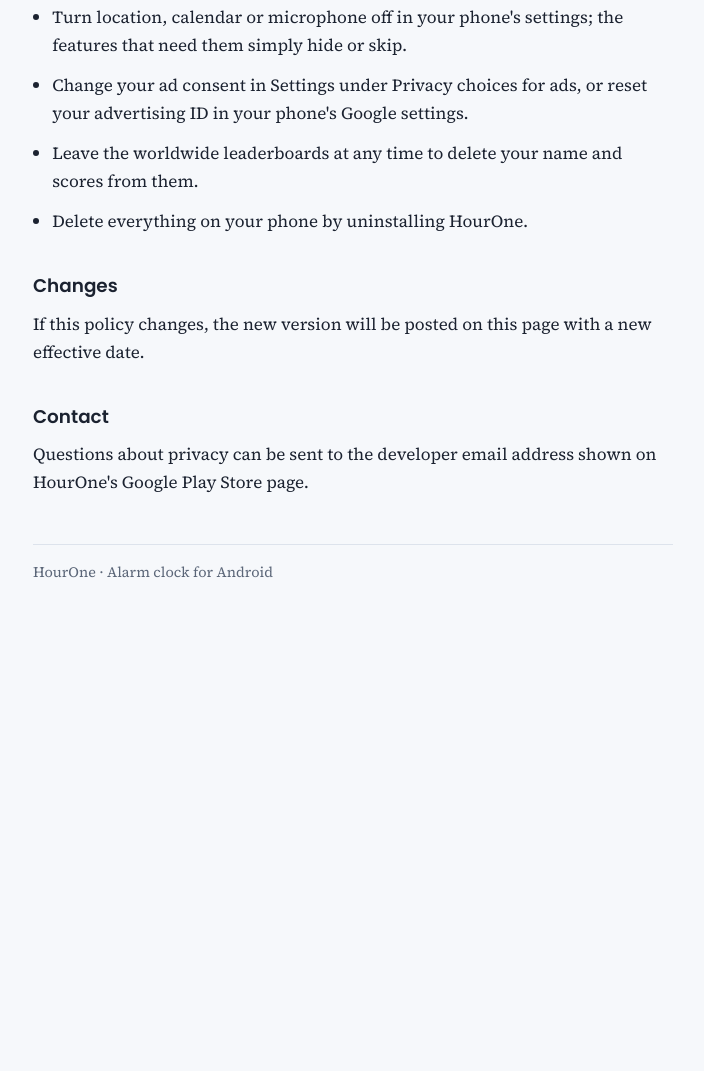
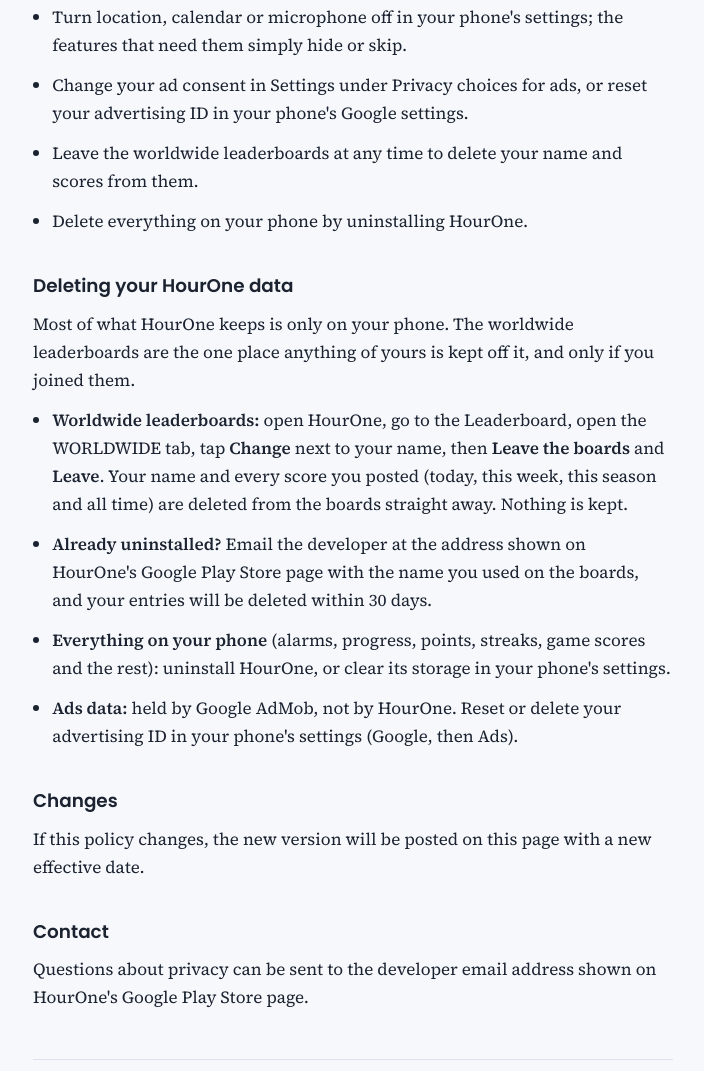
Before and after one commit to neomaverick1/neomaverick1.github.io, a plain HTML site: page privacy/index.html in a window 1280 px wide. Shown: the part 4704-5775 px from the top of the page, without its empty margins (287-991 px from the left). Before the commit the page ends 5369 px from the top, so only its background shows below. Drawn offline with Linux system fonts and the light colour scheme.

Commit message:
Privacy policy: how to delete your HourOne data (for Play's Data safety delete-data link)

```diff
--- a/privacy/index.html
+++ b/privacy/index.html
@@ -96,6 +96,15 @@ footer{margin-top:48px;color:var(--muted);font-size:.9rem;border-top:1px solid v
     <li>Delete everything on your phone by uninstalling HourOne.</li>
   </ul>
 
+  <h2 id="delete">Deleting your HourOne data</h2>
+  <p>Most of what HourOne keeps is only on your phone. The worldwide leaderboards are the one place anything of yours is kept off it, and only if you joined them.</p>
+  <ul>
+    <li><strong>Worldwide leaderboards:</strong> open HourOne, go to the Leaderboard, open the WORLDWIDE tab, tap <strong>Change</strong> next to your name, then <strong>Leave the boards</strong> and <strong>Leave</strong>. Your name and every score you posted (today, this week, this season and all time) are deleted from the boards straight away. Nothing is kept.</li>
+    <li><strong>Already uninstalled?</strong> Email the developer at the address shown on HourOne's Google Play Store page with the name you used on the boards, and your entries will be deleted within 30 days.</li>
+    <li><strong>Everything on your phone</strong> (alarms, progress, points, streaks, game scores and the rest): uninstall HourOne, or clear its storage in your phone's settings.</li>
+    <li><strong>Ads data:</strong> held by Google AdMob, not by HourOne. Reset or delete your advertising ID in your phone's settings (Google, then Ads).</li>
+  </ul>
+
   <h2>Changes</h2>
   <p>If this policy changes, the new version will be posted on this page with a new effective date.</p>
 
```
